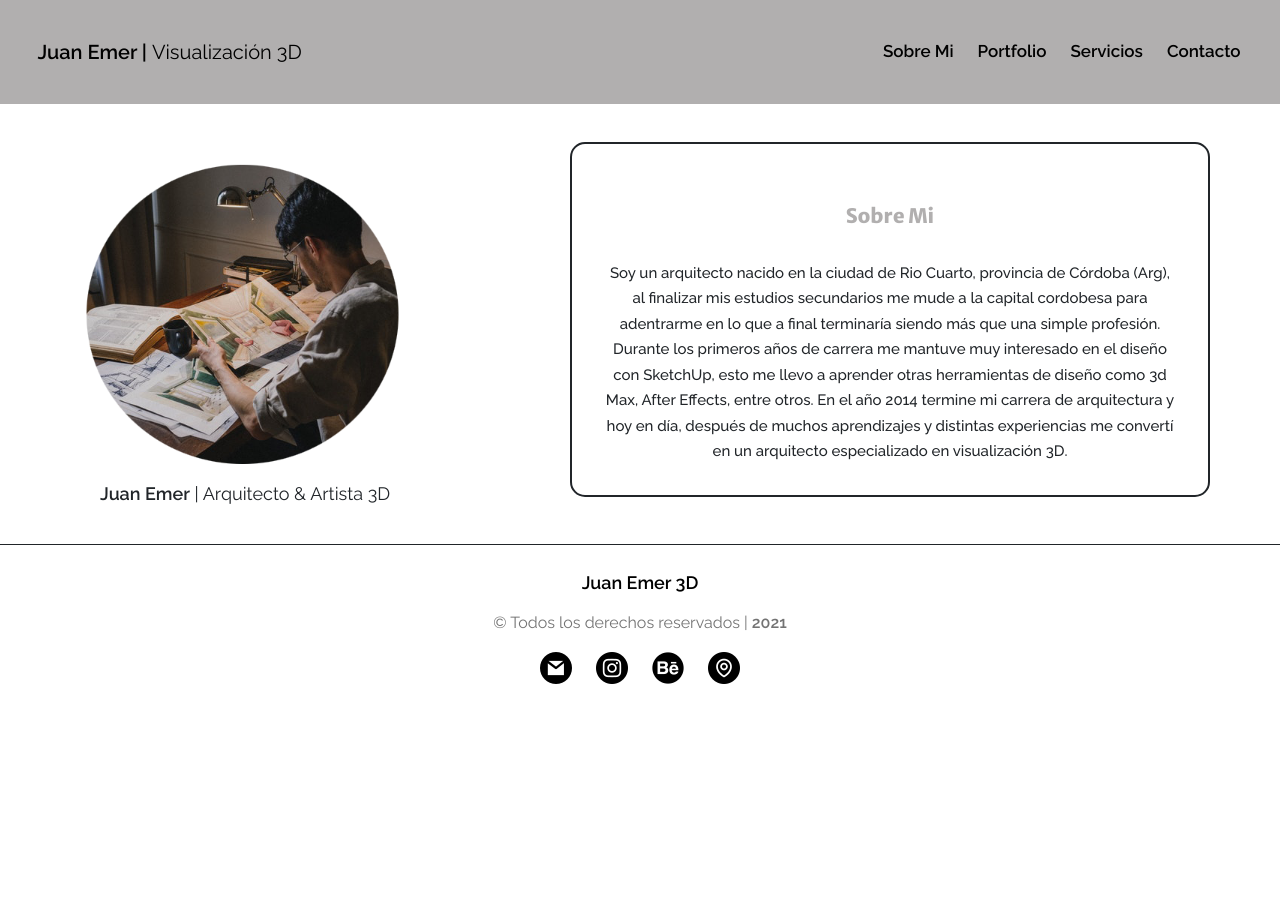
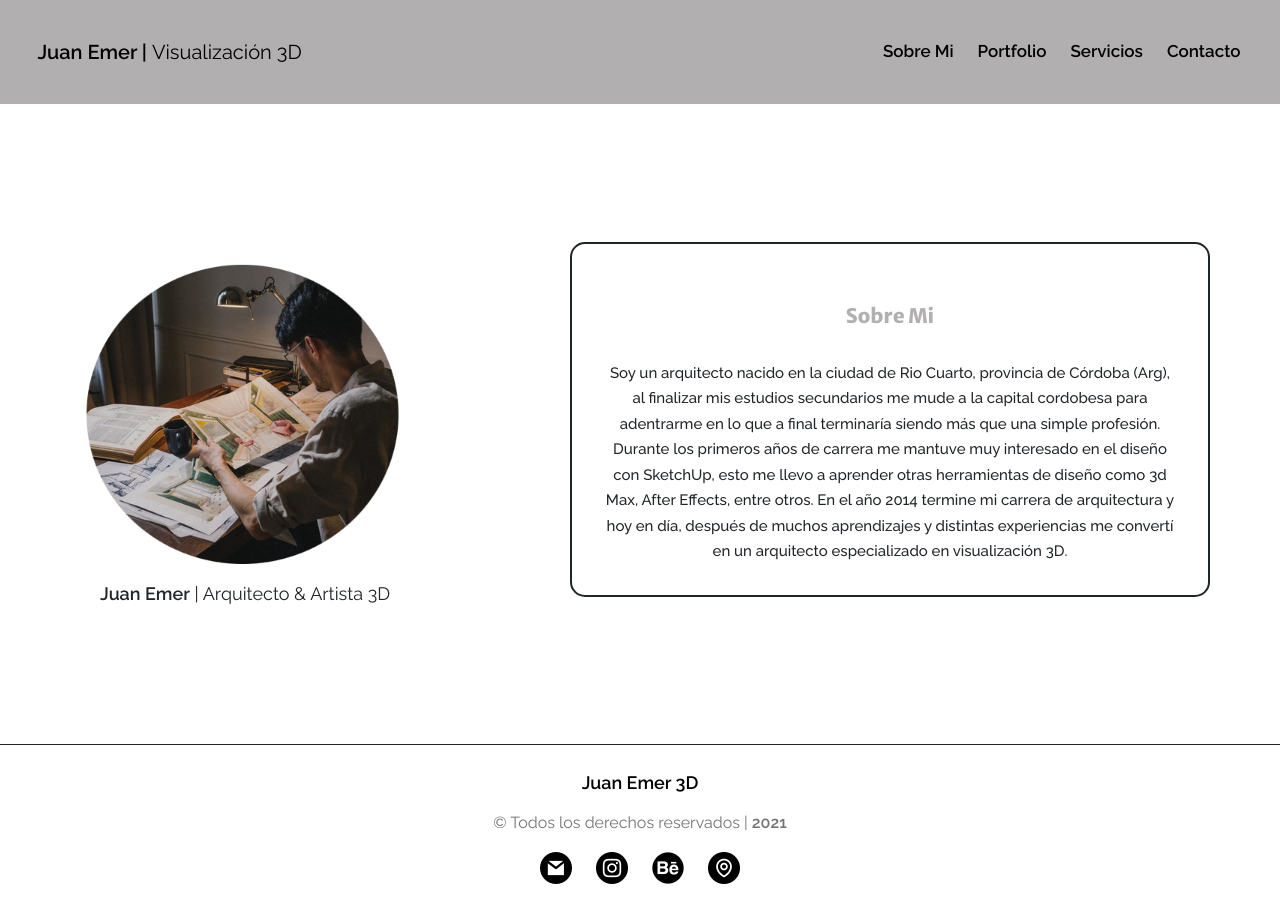
Before and after one commit to yvrbnto/Proyectofinal-artista3d, a website: page sobre-el-artista.html in a window 1280 px wide. Before the commit the page ends 800 px from the top, so only its background shows below. Drawn offline with nearby package versions, Linux system fonts and the light colour scheme.

Commit message:
modificaciones sobre el artista

```diff
--- a/scss/_content.scss
+++ b/scss/_content.scss
@@ -71,7 +71,6 @@ main{
     display: flex;
     justify-content: space-between;
     align-items: center;
-    height: 70vh;
 }
 
 .main-artist{
@@ -176,7 +175,7 @@ main{
 
 @media only screen and (min-width: 1280px){
     .main-artist{
-        height: auto;
+        height: 80vh;
     }
 
     .img-artist{
--- a/scss/_footer.scss
+++ b/scss/_footer.scss
@@ -3,6 +3,7 @@ footer{
     font-family: $main-font;
     border-top: solid;
     border-width: 1px;
+    position: sticky;
     nav{
         font-weight: $fw-600;
         padding: $p-1;
--- a/sobre-el-artista.html
+++ b/sobre-el-artista.html
@@ -51,7 +51,7 @@
       </nav>
     </header>
 
-    <main class="main-artist">
+    <main class="main-artist flex-conteiner">
       <div class="div-artist">
         <article class="art-artist">
           <img class="animate__animated animate__fadeInDown img-artist" src="assets/img/artista.png" alt="Foto del artista Juan Emer" width="70%">
```
Also changed, not shown: css/main.css.
